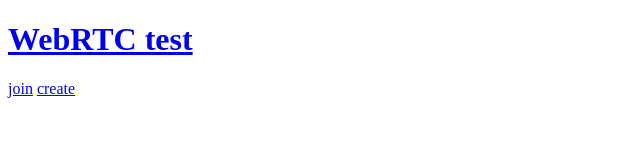
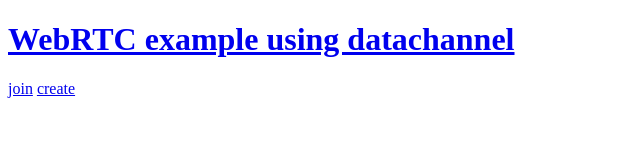
Before and after one commit to bondehagen/webrtctest, a plain HTML site: page index.html in a window 1280 px wide. Shown: the whole page, without its empty margins (0-640 px from the left). Drawn offline with Linux system fonts and the light colour scheme.

Commit message:
bump the file with some text to trigger GH pages

```diff
--- a/index.html
+++ b/index.html
@@ -24,7 +24,7 @@
 </head>
 <body>
 
-	<h1><a href="/">WebRTC test</a></h1>
+	<h1><a href="/">WebRTC example using datachannel</a></h1>
 	<div id="startPage">
 		<a href="#join">join</a>
 		<a href="#create">create</a>
```
